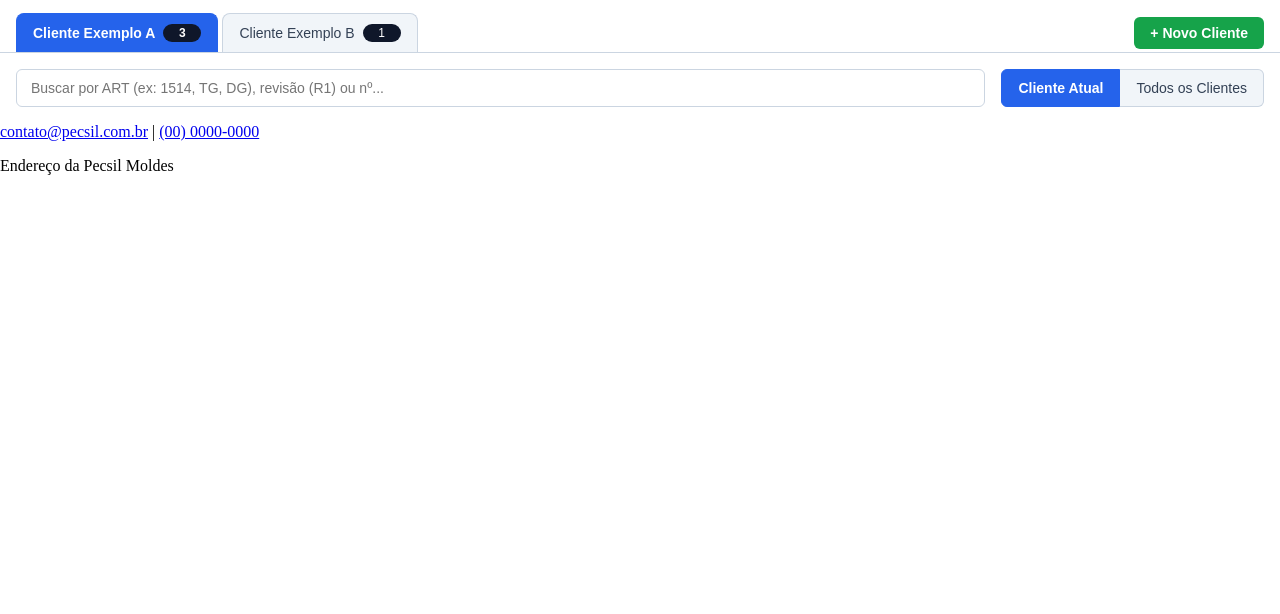
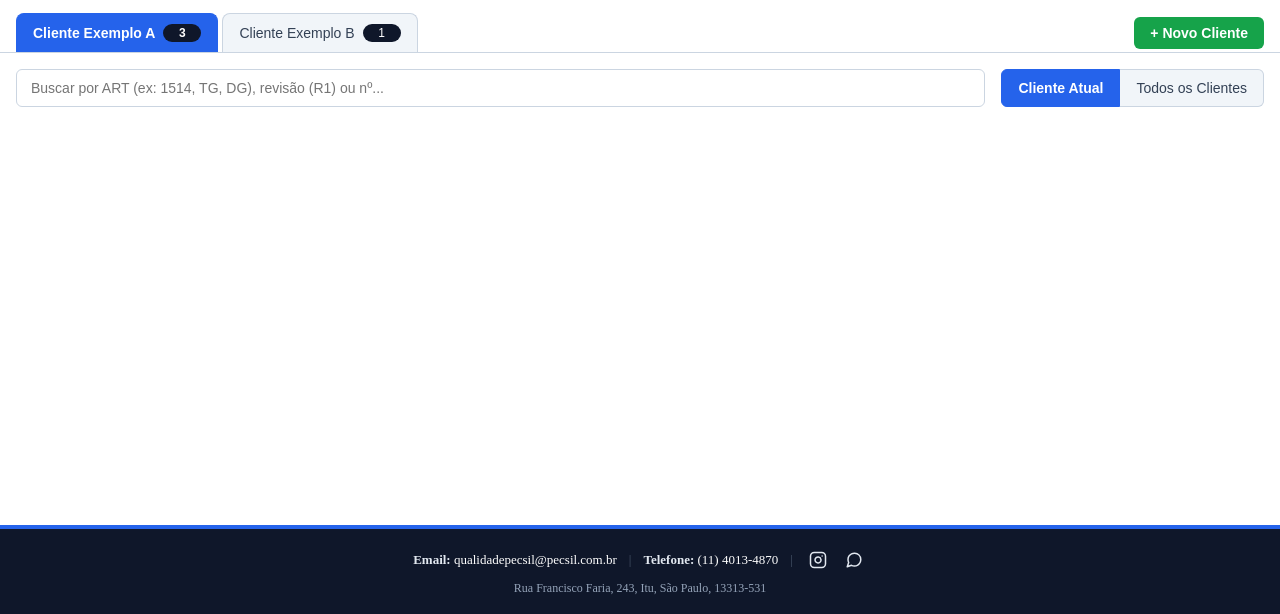
Before and after one commit to yToddi/PROJETO-ALMOXERIFADO, a plain HTML site: page Index.html in a window 1280 px wide. Shown: the part 186-800 px from the top of the page. Drawn offline with Linux system fonts and the light colour scheme.

Commit message:
fix do rodapé e posicionamento da página
Adiciona contatos, endereço e links de redes sociais ao rodapé, fixa o rodapé na base da página e aplica estilos consistentes com o cabeçalho.

Co-Authored-By: Ícaro Cruz <icarocruzvasconcelos@gmail.com>

```diff
--- a/Index.html
+++ b/Index.html
@@ -91,17 +91,44 @@
   <footer class="rodape">
     <div class="rodape-conteudo">
 
+      <!-- Linha 1: E-mail, Telefone e Ícones Sociais -->
       <div class="rodape-contato">
-        <a href="mailto:contato@pecsil.com.br">contato@pecsil.com.br</a>
+        <span>
+          <strong>Email:</strong>
+          <a href="mailto:qualidadepecsil@pecsil.com.br">qualidadepecsil@pecsil.com.br</a>
+        </span>
+
         <span class="separador">|</span>
-        <a href="tel:+5500000000000">(00) 0000-0000</a>
+
+        <span>
+          <strong>Telefone:</strong>
+          <a href="tel:+551140134870">(11) 4013-4870</a>
+        </span>
+
+        <span class="separador">|</span>
+
+
+        <div class="rodape-redes">
+          <a href="#" target="_blank" aria-label="Instagram Pecsil Moldes" title="Instagram">
+            <svg width="18" height="18" viewBox="0 0 24 24" fill="none" stroke="currentColor" stroke-width="2" stroke-linecap="round" stroke-linejoin="round">
+              <rect x="2" y="2" width="20" height="20" rx="5" ry="5"></rect>
+              <path d="M16 11.37A4 4 0 1 1 12.63 8 4 4 0 0 1 16 11.37z"></path>
+              <line x1="17.5" y1="6.5" x2="17.51" y2="6.5"></line>
+            </svg>
+          </a>
+
+          <a href="#" target="_blank" aria-label="WhatsApp Pecsil Moldes" title="WhatsApp">
+            <svg width="18" height="18" viewBox="0 0 24 24" fill="none" stroke="currentColor" stroke-width="2" stroke-linecap="round" stroke-linejoin="round">
+              <path d="M21 11.5a8.38 8.38 0 0 1-.9 3.8 8.5 8.5 0 0 1-7.6 4.7 8.38 8.38 0 0 1-3.8-.9L3 21l1.9-5.7a8.38 8.38 0 0 1-.9-3.8 8.5 8.5 0 0 1 4.7-7.6 8.38 8.38 0 0 1 3.8-.9h.5a8.48 8.48 0 0 1 8 8v.5z"></path>
+            </svg>
+          </a>
+        </div>
       </div>
 
-      <div class="rodape-redes">
-        <!-- links/ícones das redes sociais -->
-      </div>
 
-      <p class="rodape-endereco">Endereço da Pecsil Moldes</p>
+      <p class="rodape-endereco">
+        Rua Francisco Faria, 243, Itu, São Paulo, 13313-531
+      </p>
 
     </div>
   </footer>
--- a/style.css
+++ b/style.css
@@ -1,14 +1,18 @@
 /* GLOBAL */
 body {
   margin: 0; /* cabeçalho encosta nas bordas */
+  min-height: 100vh;
+  display: flex;
+  flex-direction: column;
 }
+
 
 /* CABEÇALHO */
 .cabecalho {
   background-color: #0f172a;
   color: #ffffff;
   padding: 14px 16px;
-  border-bottom: 4px solid #2563eb;
+  border-bottom: 4px solid #2563eb; /* linha embaixo */
   font-family: "Segoe UI", Arial, sans-serif;
 }
 
@@ -218,3 +222,71 @@ body {
 .toggle-ativo:hover {
   background: #1d4ed8;
 }
+
+/* RODAPÉ */
+.rodape {
+  margin-top: auto; /* Empurra o rodapé para a base da tela */
+  background-color: #0f172a;
+  color: #e2e8f0;
+  border-top: 4px solid #2563eb; /* Espelha a linha azul do cabeçalho */
+  padding: 18px 16px;
+  font-size: 13px;
+}
+
+.rodape-conteudo {
+  display: flex;
+  flex-direction: column;
+  align-items: center;
+  gap: 8px;
+  text-align: center;
+}
+
+.rodape-contato {
+  display: flex;
+  align-items: center;
+  justify-content: center;
+  flex-wrap: wrap;
+  gap: 12px;
+}
+
+.rodape-contato a {
+  color: #ffffff;
+  text-decoration: none;
+  transition: color 0.2s;
+}
+
+.rodape-contato a:hover {
+  color: #93c5fd;
+  text-decoration: underline;
+}
+
+.rodape .separador {
+  color: #475569;
+}
+
+.rodape-redes {
+  display: flex;
+  align-items: center;
+  gap: 10px;
+}
+
+.rodape-redes a {
+  display: flex;
+  align-items: center;
+  justify-content: center;
+  color: #e2e8f0;
+  padding: 4px;
+  border-radius: 4px;
+  transition: background-color 0.2s, color 0.2s;
+}
+
+.rodape-redes a:hover {
+  background-color: rgba(255, 255, 255, 0.1);
+  color: #ffffff;
+}
+
+.rodape-endereco {
+  margin: 0;
+  color: #94a3b8;
+  font-size: 12px;
+}
```
